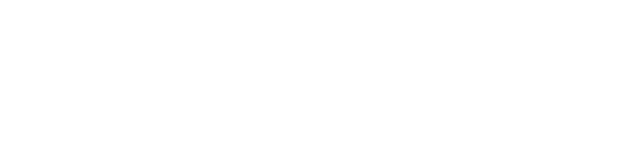
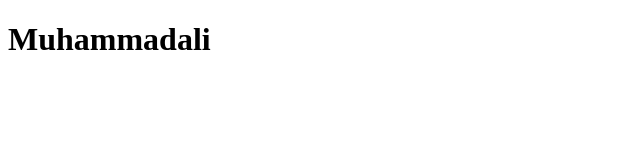
Before and after one commit to procompots/azamat_bot, a plain HTML site: page index.html in a window 1280 px wide. Shown: the whole page, without its empty margins (0-640 px from the left). Drawn offline with Linux system fonts and the light colour scheme.

Commit message:
h1 qoshdim

```diff
--- a/index.html
+++ b/index.html
@@ -6,6 +6,6 @@
     <title>Azamat-bot</title>
 </head>
 <body>
-
+    <h1>Muhammadali</h1>
 </body>
 </html>
```
